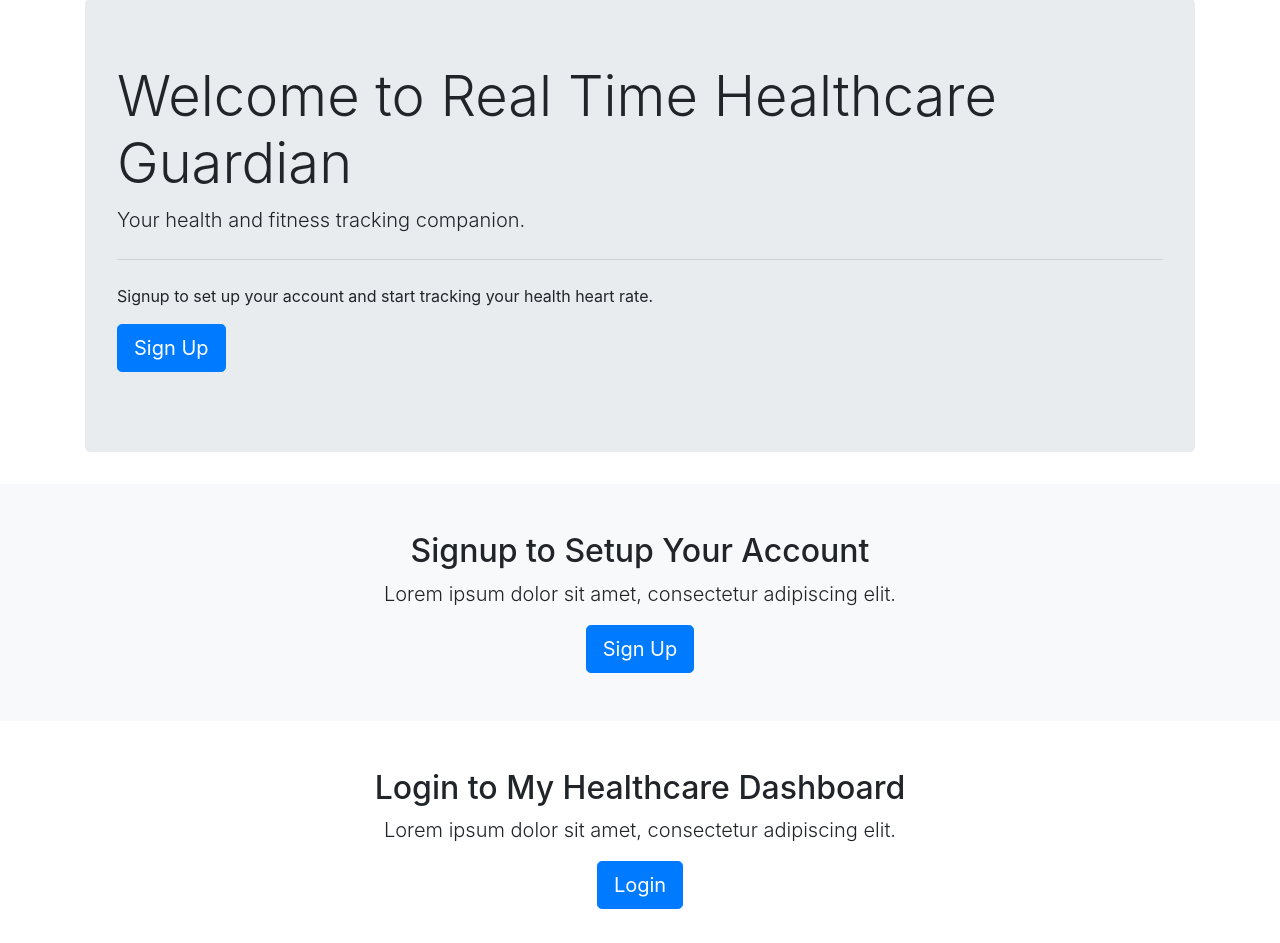
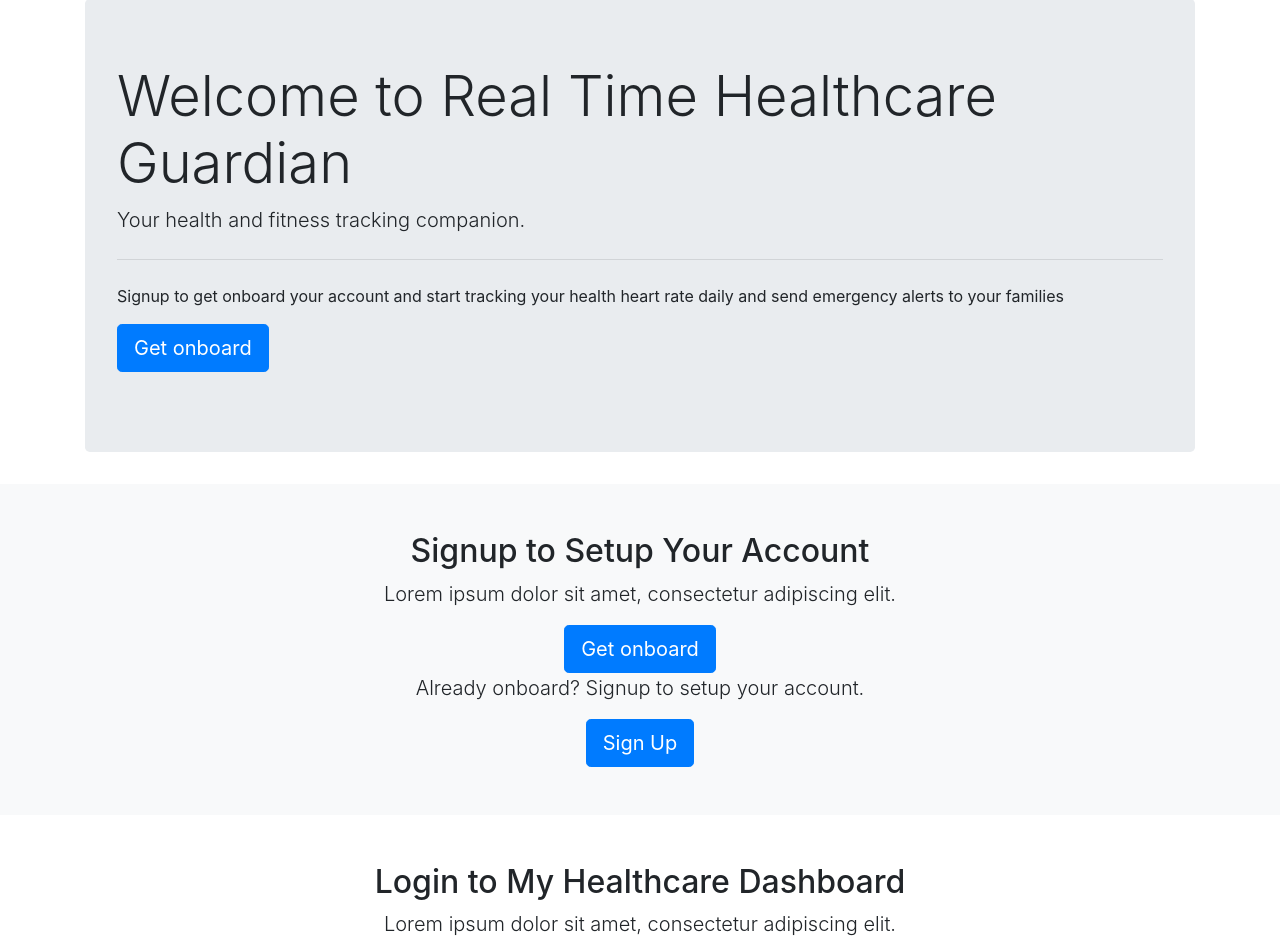
Before and after one commit to sachinmoze/realtime-health-guardian, a Flask app: page / in a window 1280 px wide. Shown: the part 105-1048 px from the top of the page. Before the commit the page ends 1014 px from the top, so only its background shows below. Run offline with Flask 3, Linux system fonts and the light colour scheme; some libraries are stand-ins or nearby versions.

Commit message:
added render urls for home page

```diff
--- a/app.py
+++ b/app.py
@@ -8,5 +8,20 @@ app = Flask(__name__)
 def home():
     return render_template('home.html')
 
+
+@app.route('/signup')
+def signup():
+    return render_template('signup.html')
+
+
+@app.route('/onboarding')
+def onboarding():
+    return render_template('onboarding.html')
+
+
+@app.route('/login')
+def login():
+    return render_template('login.html')
+
 if __name__ == '__main__':
     app.run(port=5000, debug=True)
--- a/templates/home.html
+++ b/templates/home.html
@@ -19,10 +19,10 @@
     <div class="collapse navbar-collapse" id="navbarSupportedContent">
       <ul class="navbar-nav ml-auto">
         <li class="nav-item">
-          <a class="nav-link" href="#signup">Sign Up</a>
+          <a class="nav-link" href="{{ url_for('signup') }}">Sign Up</a>
         </li>
         <li class="nav-item">
-          <a class="nav-link" href="#login">Login</a>
+          <a class="nav-link" href="{{ url_for('login') }}">Login</a>
         </li>
       </ul>
     </div>
@@ -33,9 +33,9 @@
       <h1 class="display-4">Welcome to Real Time Healthcare Guardian</h1>
       <p class="lead">Your health and fitness tracking companion.</p>
       <hr class="my-4">
-      <p>Signup to set up your account and start tracking your health heart rate.</p>
+      <p>Signup to get onboard your account and start tracking your health heart rate daily and send emergency alerts to your families</p>
       <p class="lead">
-        <a class="btn btn-primary btn-lg" href="#signup" role="button">Sign Up</a>
+        <a class="btn btn-primary btn-lg" href="{{ url_for('onboarding') }}" role="button">Get onboard</a>
       </p>
     </div>
   </div>
@@ -47,7 +47,9 @@
         <div class="col-md-8 mx-auto text-center">
           <h2>Signup to Setup Your Account</h2>
           <p class="lead">Lorem ipsum dolor sit amet, consectetur adipiscing elit.</p>
-          <a class="btn btn-primary btn-lg" href="#signup" role="button">Sign Up</a>
+          <a class="btn btn-primary btn-lg" href="{{ url_for('onboarding') }}" role="button">Get onboard</a>
+          <p class="lead">Already onboard? Signup to setup your account.</p>
+          <a class="btn btn-primary btn-lg" href="{{ url_for('signup') }}" role="button">Sign Up</a>
         </div>
       </div>
     </div>
@@ -60,7 +62,7 @@
         <div class="col-md-8 mx-auto text-center">
           <h2>Login to My Healthcare Dashboard</h2>
           <p class="lead">Lorem ipsum dolor sit amet, consectetur adipiscing elit.</p>
-          <a class="btn btn-primary btn-lg" href="#login" role="button">Login</a>
+          <a class="btn btn-primary btn-lg" href="{{ url_for('login') }}" role="button">Login</a>
         </div>
       </div>
     </div>
```
